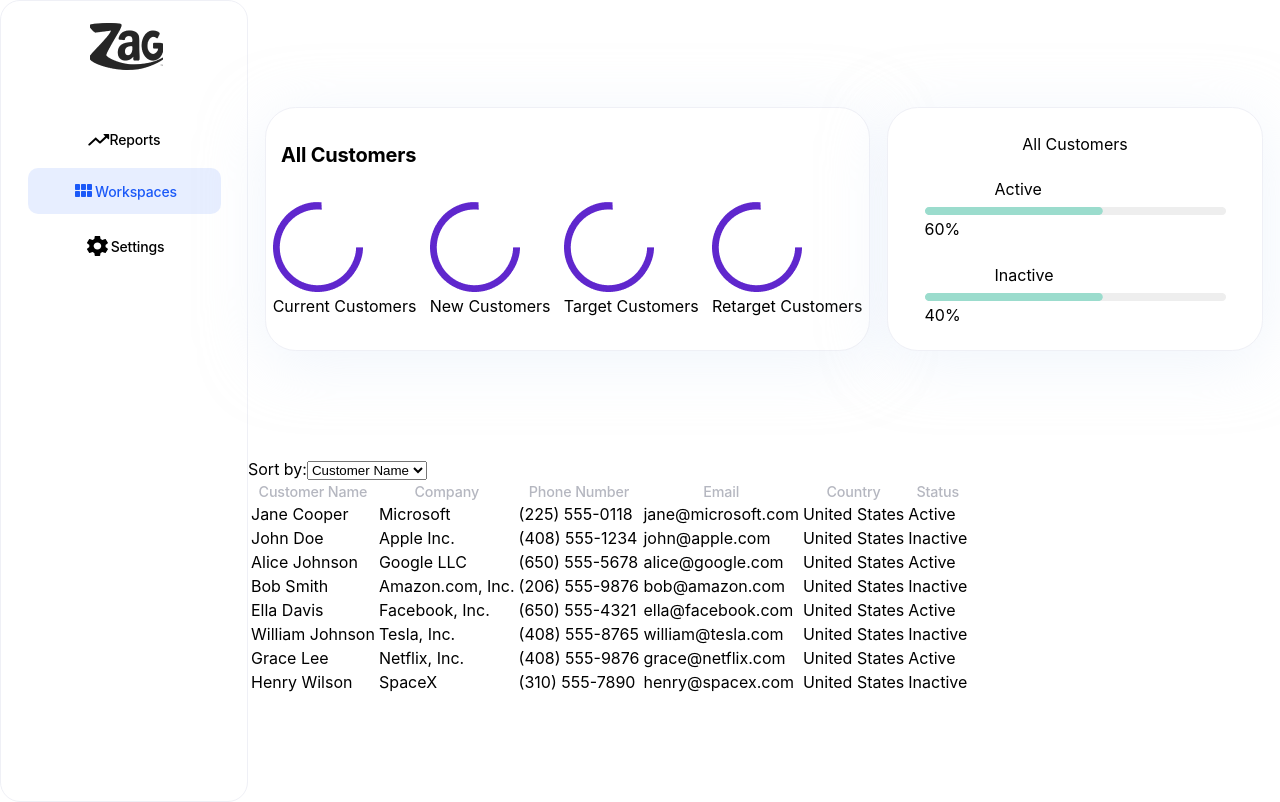
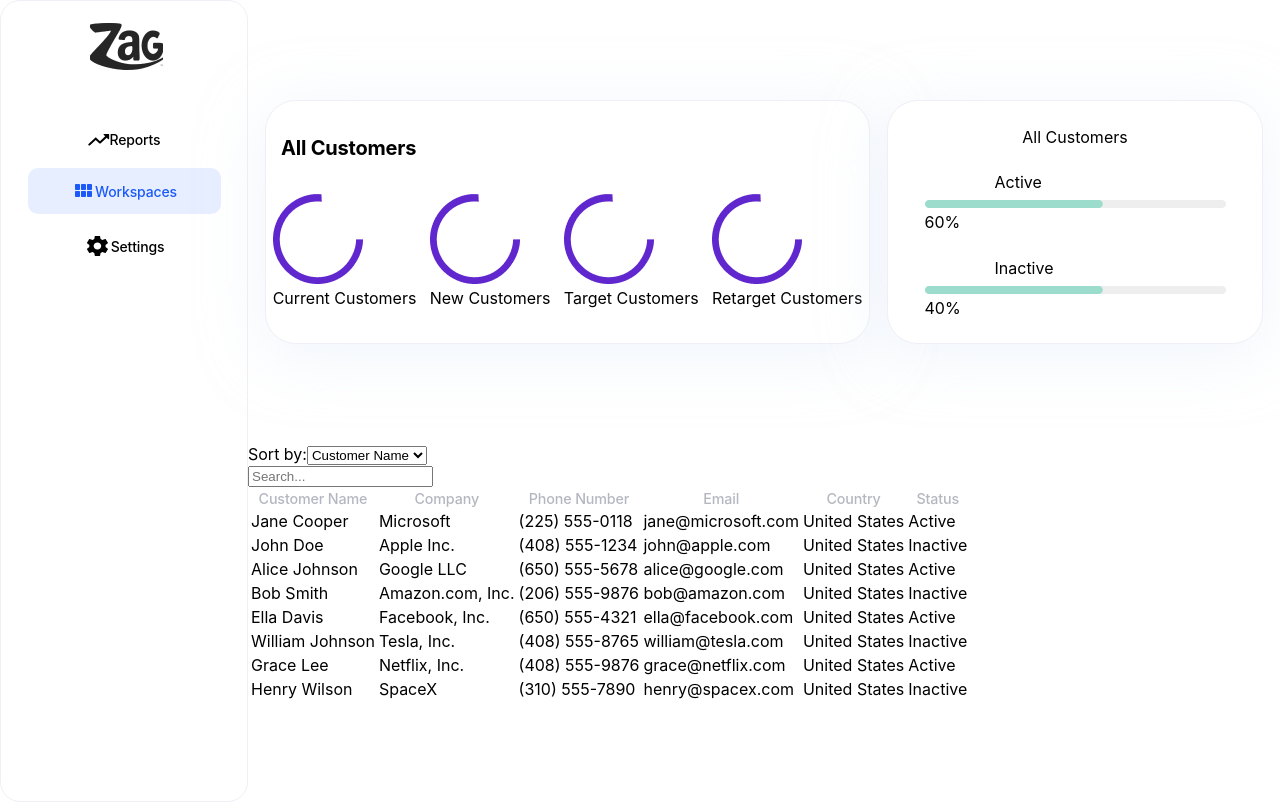
Before and after one commit to divyambadala43/ZAG-ASSIGMENT-DASHBOARD, a React (Create React App) app: page / in a window 1280 px wide. Built offline with nearby package versions, Linux system fonts and the light colour scheme.

Commit message:
ADD: Search Component

```diff
--- /dev/null
+++ b/src/components/Search.js
@@ -0,0 +1,17 @@
+import React from "react";
+import styles from "../styles/Table.module.css";
+
+const Search = ({ searchTerm, handleSearchChange }) => {
+  return (
+    <div className={styles.searchInput}>
+      <input
+        type="text"
+        placeholder="Search..."
+        value={searchTerm}
+        onChange={handleSearchChange}
+      />
+    </div>
+  );
+};
+
+export default Search;
--- a/src/components/Table.js
+++ b/src/components/Table.js
@@ -2,10 +2,12 @@
 import data from "../data.json";
 import styles from "../styles/Table.module.css";
 import Sort from "./Sort";
+import Search from "./Search";
 
 const Table = () => {
   const [sortOption, setSortOption] = useState("customerName");
   const [tableData, setTableData] = useState(data);
+  const [searchTerm, setSearchTerm] = useState("");
 
   const handleSortChange = (event) => {
     const newSortOption = event.target.value;
@@ -18,6 +20,20 @@
     });
 
     setTableData(sortedData);
+  };
+
+  const handleSearchChange = (event) => {
+    const searchTerm = event.target.value;
+    setSearchTerm(searchTerm);
+
+    // Filter the data based on the search term
+    const filteredData = data.filter((info) => {
+      const searchString =
+        `${info.customerName} ${info.company} ${info.phoneNumber} ${info.email} ${info.country} ${info.status}`.toLowerCase();
+      return searchString.includes(searchTerm.toLowerCase());
+    });
+
+    setTableData(filteredData);
   };
 
   const tableRows = tableData.map((info) => (
@@ -34,6 +50,7 @@
   return (
     <div className={styles.tableContainer}>
       <Sort sortOption={sortOption} handleSortChange={handleSortChange} />
+      <Search searchTerm={searchTerm} handleSearchChange={handleSearchChange} />
       <table>
         <thead>
           <tr>
```
